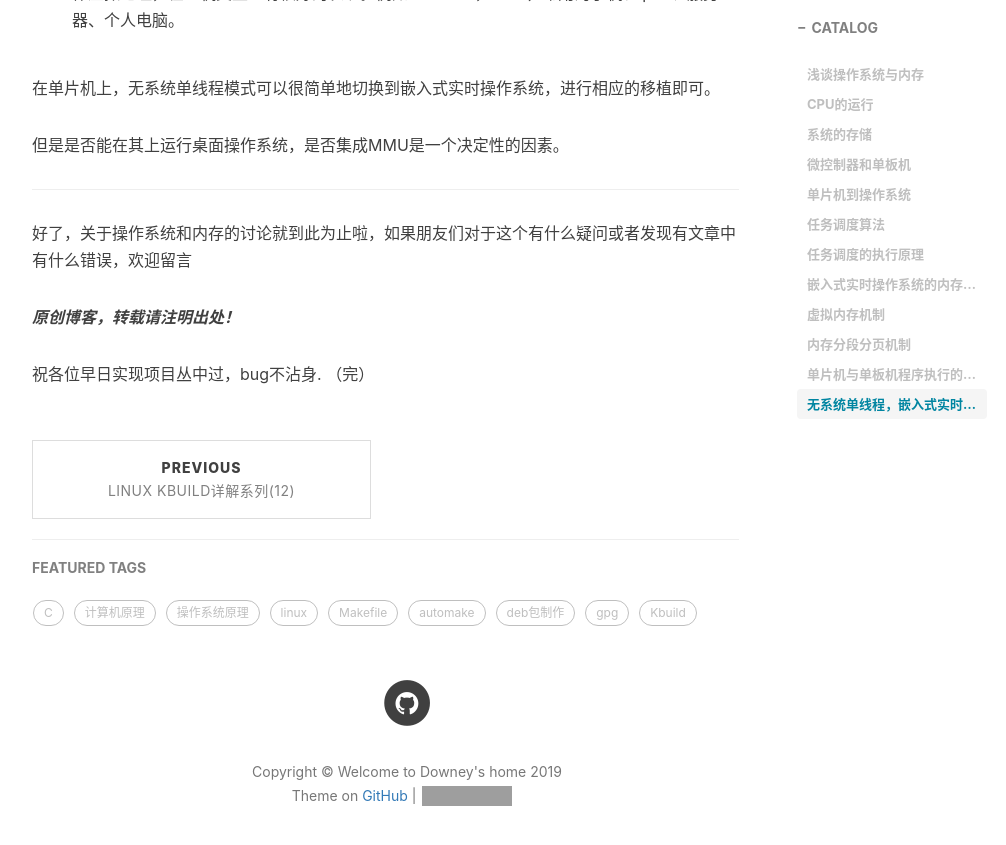
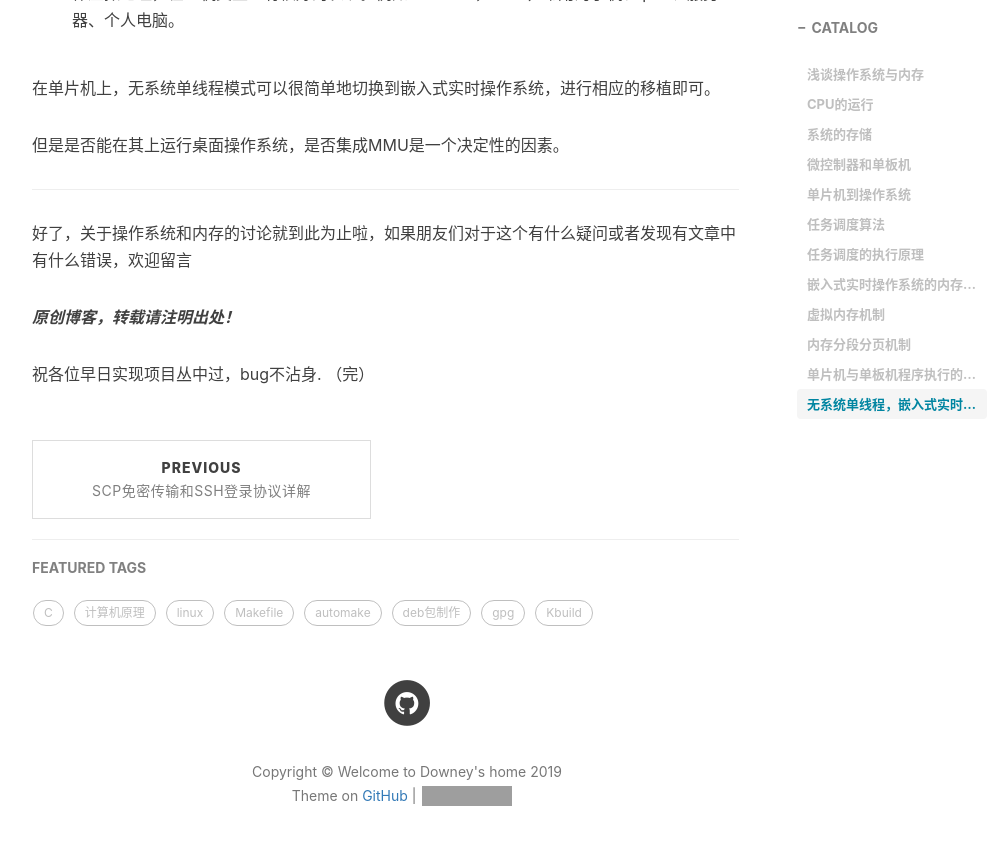
Before and after one commit to downeyboy/downeyboy.github.io, a Jekyll site: the page built from _posts/2019-07-11-OS_and_memory.md, in a window 1280 px wide and 900 px high, scrolled down 8670 px. Shown: the top 845 px of the window, without its empty margins (233-1239 px from the left). Built offline with Jekyll 4.4.1, drawn with Linux system fonts in a browser that asks for light colours; nearby versions of some CDN libraries; Markdown is read by kramdown in place of the engine named in the settings; comment, search, counter and statistics services are not loaded; some of the changed lines change nothing that is shown; grey boxes are pictures that could not be loaded.

Commit message:
add : scp and ssh

````diff
--- /dev/null
+++ b/_posts/2019-06-25-SCP_and_SSH.md
@@ -0,0 +1,301 @@
+---
+layout:     post
+title:      SCP免密传输和SSH登录协议详解
+subtitle:
+date:       2019-06-25
+author:     Downeyboy
+header-img: img/blog-post-bg.jpg
+catalog: true
+tags:	    加密协议
+---
+
+# SCP免密传输和SSH登录协议详解
+在linux下开发时，经常需要登录到其他的设备上，例如虚拟机内ubuntu、树莓派等等，经常涉及到传输文件的操作，传输文件有很多中方法，如物理磁盘拷贝，基于网络的samba服务、SCP传输、ftp文件传输等等，今天我们就来聊聊出场频率最高的SCP传输。
+
+
+## SCP的使用
+在linux环境中，当我们需要在两台机器之间传输数据时，经常会用到SCP指令，(SCP指令其实就是基于SCP(secure copy)协议实现的应用程序)，SCP的使用示例：
+
+```
+scp a.out downey@192.168.1.101:/home/donwey
+```
+
+从示例可以看出，上述示例为：**将a.out这个文件传送给IP为192.168.1.101目标机器的/home/downey目录下**，如果是第一次传输，终端会显示：
+
+```
+The authenticity of host '192.168.4.77 (192.168.4.77)' can't be established.ECDSA key fingerprint is 7f:d8:d6:37:4f:a7:6f:8d:a3:00:45:7f:0d:xx:xx:xx.Are you sure you want to continue connecting (yes/no)?
+```
+
+接着键入：
+
+```
+yes
+```
+
+然后系统会提示你输入账户和密码，注意这个密码指的是目标机器上用户的账号密码，正确输入之后传输完成。
+
+传输流程是比较简单的，但是知道怎么做，当然还需要知道为什么这么做，所以我们需要来探究scp指令背后的秘密。
+
+****
+
+## 预备知识
+在介绍SCP协议之前，我们先得了解一下SSH协议，和计算机中的加密方式，因为SCP协议的登录过程基于SSH协议。
+
+
+## 对称加密
+对称加密，即在数据传输过程中对数据进行加密和解密的算法使用同一个密钥，这种加密算法有什么弊端呢？
+
+当客户端需要与服务器端进行数据传输时，不管是由客户端还是由服务端产生的密钥，都得将这个密钥传给对方才能实现加解密，而在传输的过程中就可能造成密钥的泄漏。
+
+那么有些人就要说了，那我不用网络传输秘钥，我可以使用口头传输或者u盘拷贝的方法。
+
+是的，这样就可以保证安全，但是在大多数互联网应用中，通信双方是陌生设备，无法做到上述的方式。
+
+****
+
+## 非对称加密
+针对对称加密带来的风险，非对称加密则解决了这个问题。
+
+将加解密使用的密钥分为公钥和私钥，公钥可以公开，而私钥则由密钥生成者保存，客户端使用公钥进行加密，而服务端用私钥进行解密，且目前来说还没有出现能从公钥推算出私钥的的破解机制。
+
+所以相对于对称加密而言，这种加密方式更加安全，但是这种加密方式的缺点是会占用更多的计算机资源，而且这种资源的耗费量是巨大的。
+
+****
+
+## 常见的加密方式
+
+### 对称加密：
+* DES(Data Encryption Standard):加密速度较快，适合加密大量数据的场合。
+
+* 3DES：基于DES的加密算法，顾名思义，这是对一块数据用三个不同的密钥进行三次加密，显而易见强度更高，更安全。
+
+* RC2和RC4：用变长密钥对大量数据进行加密，速度比DES更快
+
+* IDEA:（International Data Encryption Algorithm）国际数据加密算法，使用 128 位密钥提供非常强的安全性；
+
+* AES:高级加密标准，是下一代的加密算法标准，速度快，安全级别高，这个加密算法被广泛应用。
+
+****
+
+### 非对称加密：
+
+* RSA:是一个支持变长密钥的公共密钥算法，需要加密的文件块的长度也是可变的，目前使用最广的加密算法
+
+* Diff ieˉHellman：每次交换数据的时候都使用一组新的密钥，有效地防止了第三方获得私钥后解密所有信息，但是同时对中间人攻击的防护比较薄弱。
+
+****
+
+## SSH协议
+SSH是一种加密的网络传输协议，可在不安全的网络中为网络服务提供安全的传输环境，最常见的运用是远程登录。SSH的交互流程是这样的：
+
+1. 客户端发送请求：这个请求其实就是ssh登录请求，即发起者拥有服务器上的某个用户的账号密码，以远程登录的方式来操作服务器。
+
+2. 服务器将公钥发送给客户端，这个公钥是给客户端进行数据加密用的
+
+3. 客户端收到服务器公钥，确定是否继续连接？为什么会有这么一个流程呢，既然我指定了就是要连接服务器，为什么还要让我确认一次,这会不会是多此一举呢？其实不然，这是为了防范中间人攻击。
+
+4. 客户端用公钥对密码进行加密，再发送给服务器
+
+5. 服务器用私钥对密码进行解密，返回登录结果
+
+
+****
+
+### 中间人攻击
+
+刚刚提到中间人攻击，我们就来看看什么是中间人攻击？
+
+我们大可以想一想，在一个不安全的网络中，如果我发送的请求被第三方截获，而第三方把他的公钥发给我，而我用他的公钥对密码进行加密，然后再发送给他，他就获得了完整的账号密码，这时候他就可以拿着从我这儿窃取来的信息登录服务器。
+
+那么，在一个不安全的网络中，我们该怎样防范这种攻击方式呢？一般有两种方法：
+
+1. 服务器将公钥公布在官方或者以其他方式公开，让用户可以查到进行对比，如果不匹配，就在第三步的时候取消登录即可。
+
+2. CA证书，由一个权威机构CA对公钥进行认证，CA机构的数字签名使得攻击者不能伪造和篡改证书。CA机构会为申请者发放一个公钥，CA将该公钥和申请者的身份信息绑定在一起，并为之签字。
+
+如果一个用户想鉴别另一个证书的真伪，他就用 CA 的公钥对那个证书上的签名进行验证，一旦验证通过，该证书就被认为是有效的。
+
+
+****
+
+## SCP的传输
+说回到SCP的传输，SCP的传输第一步就是进行SSH的登录动作，然后再基于SSH协议进行文件的传输，整个传输过程是加密的。
+
+在上面提到的ssh登录流程中，是最基本的登录流程，特点在登录时服务器要求客户端提供账号密码进行验证，其实这样是非常麻烦的，在每次登录或者传输文件时，都要输入账号密码，这对于以偷懒为终极目标的程序员来说这是不能忍受的。
+
+****
+
+## SCP的免密传输
+我们可以想一想，为什么在每次登录的时候都需要用户输入密码？
+
+所有人都知道这是为了验证登录者的是否有操作权限，那换一个思路想一下，有没有另外一种方法也能验证登录者有这个登录权限呢？
+
+当然是有的，这种验证方式建立在非对称加密协议上，当客户端C想要访问服务器S时，在客户端生成一对密钥(通常使用rsa协议)，将客户端C生成的公钥放置在服务器S上，这样在连接时只需要验证服务器S上是否存在客户端C的公钥就可以完成验证操作。(详细流程见下文)
+
+这种方式可以被接收的原因是：如果用户有权限将客户端的公钥放到服务器上，那么该用户肯定拥有登录该服务器的权限，而且公钥又是唯一的，所以服务端在验证的时候直接对比公钥就好了。
+
+****
+
+### 实现SCP免密传输的操作
+
+* 如果你在服务器拥有一个账号，名为downey
+
+* 在某一时刻你需要用一台客户机A登录到服务器上进行操作
+
+* 在客户机A的家目录下的.ssh目录下生成一对秘钥，linux下的指令为：
+
+
+```
+ssh-keygen -t rsa -P ""
+```
+
+***(ssh-keygen为秘钥生成应用程序，-t rsa 表示加密类型为rsa)***
+
+* 执行上述命令后，系统会提示选择生成秘钥放置的目录和密码，一般为默认选择，一路回车。(但是如果你要追求更高的安全性，你可以选择添加上私钥密码),然后在/home/downey/.ssh目录下就会生成两个文件:id_rsa和id_rsa.pub,其中id_rsa为私钥，而id_rsa.pub为公钥。
+
+* 在服务器端的/home/downey/.ssh/目录下新建文件authorized_keys(如果有则不用创建)，将客户端A上刚刚生成的id_rsa.pub文件中的内容复制到服务器端  **/home/downey/.ssh/authorized_keys文件中(如果里面有内容则另起一行)**
+
+这样就可以直接用scp指令(或者ssh登录)进行文件传输而不用进行账号密码验证了，相当于客户机(操作机器)与服务器建立了安全连接(原理见下文)，如果换一台机器登录，依旧需要验证(因为服务器端的公钥只与这台机器上私钥相匹配)。
+
+### 注意
+
+**在这些文件操作的时候，特别需要注意的就是文件的权限问题，很多朋友就是把文件从其他地方复制过来，然后修改文件确保文件内容与目标一致就可以，但是发现这样的操作并没有达到免密传输的效果，很可能就是文件权限出了问题**
+
+**同时，在某些服务器平台上，可能会提供网页端的接口来存放客户端的pub_key，就像github添加公钥的操作方式，但是原理都是将客户端公钥添加到服务器中**
+
+
+****
+
+### 免密传输的登录流程
+
+实现SCP传输的第一步是通信双方进行安全连接(登录)，上面提到的SSH登录流程为SSH首次登录的大概讲解，我们不妨来详细探究在免密传输时的登录流程：
+
+1. 客户端向服务端发送连接请求，询问服务器是否支持pubkey的方式进行登录
+
+2. 服务端收到客户端的请求，表示接收pubkey的方式进行登录。
+
+3. 接收到服务端的回复，客户端决定使用pubkey的方式进行登录，客户端将一段数据用私钥进行加密，生成签名，并且将自己的公钥发送给服务器。
+
+4. 服务端收到客户端发过来的数据，首先将客户端的公钥取出来，在/home/$USER/.ssh/authorized_keys/中查找是否存在客户端的公钥，如果有，进行对比。
+
+    仅仅对比是否存在客户端的公钥当然是不够安全的，服务器接着使用客户端提供的公钥对客户端发过来的签名(经私钥加密)进行解密，如果解密后的数据内容正确，表示整个验证流程完成。
+
+5. 服务端返回登录结果。
+
+
+****
+
+### SSH登录流程疑难解答
+
+#### 客户端发送给服务器的签名数据
+在上述免密传输的登录部分的第三点我有提到，客户端将一段数据用私钥加密生成签名，然后服务器再对这段数据进行解密，那么服务器怎么知道这段数据是否正确呢？
+
+首先，客户端发送给服务器的数据字段是这样的：
+
+```
+byte      SSH_MSG_USERAUTH_REQUEST
+string    user name
+string    service name
+string    "publickey"
+boolean   TRUE
+string    public key algorithm name
+string    public key to be used for authentication
+string    signature     //数据签名部分
+```
+
+而客户端使用私钥进行加密的数据字段是这样的：
+
+```
+string    session identifier
+byte      SSH_MSG_USERAUTH_REQUEST
+string    user name
+string    service name
+string    "publickey"
+boolean   TRUE
+string    public key algorithm name
+string    public key to be used for authentication
+```
+
+对比发现，事实上客户端同时发了一份数据和数据的签名给服务端，服务端就可以做对比了。
+
+
+****
+
+#### 为什么公钥可以对私钥加密的数据解密
+很多朋友看完上述免密传输登录流程之后，表示非常疑惑：
+
+为什么公钥可以对私钥加密的数据进行解密？
+
+公钥本来就是公开的，那岂不是私钥加密的数据根本没有安全性可言？
+
+首先回答第一个问题：为什么公钥可以对私钥的加密数据进行解密。答案是：这是SSH协议的规定(好像是废话)。
+
+好吧，正经地回答第二个问题，公钥是公开的，所有人都可以获得，而私钥只有拥有者才有，那由这对密钥加密的数据是否就没有安全性可言呢？
+
+答案当然不是，安全性高着呢。只是，一般的加密过程是公钥加密，私钥解密，这部分数据自然是安全的。
+
+那么私钥加密的数据呢，私钥加密的数据确实没有安全性可言，因为用私钥加密数据根本就不是为了安全性，而是作为一种验证身份的手段。
+
+因为私钥是唯一的，一旦使用公钥对私钥加密的数据解密成功，服务端S就可以完全确定这条消息是由拥有对应私钥的客户端C发出的，而不是第三方伪装者发出的。
+
+所以，公钥加密私钥解密，是为了数据的安全性，而私钥加密公钥解密，则是为了验证数据发送者的身份。
+
+
+****
+
+#### 数据传输的加密方式
+一般情况下SSH使用rsa加密算法登录，SCP基于SSH协议，所以很多人自然地认为在数据传输时，使用的加密算法也是rsa。
+
+事实上，由于非对称加密算法计算太过于耗时，对所有数据进行加密根本不现实，所以在传输数据时一般使用对称加密算法。
+
+上面有提到，对称加密算法的弊端是密钥传输过程容易被窃取，所以通常使用非对称加密算法来传输对称加密算法的密钥，来保证安全性。
+
+为此，我还使用wareshark工具试图梳理整个数据传输流程，花了一天的时间得出一个结论：针对整个SCP实现的加密算法这一块，以博主的水平，暂时惹不起....(不过也只是暂时！！)
+不过收获还是有的：SCP数据传输流程结合了多种加密算法，同时还根据不同级别的安全要求结合不同的加密算法。
+
+一般来说，综合对称和非对称加密算法的特性，非对称加密一般用于登录验证、密钥传输等数据量小、安全性要求较高的的部分。
+
+而对称算法用来传输大量数据。
+
+
+****
+
+#### 网上的错误描述
+事实上，网络上对于SSH的登录过程描述有不少错误之处，最经典的一个错误观点是服务器发送一个通过公钥加密的字符串给客户端，客户端私钥进行解密，然后发给服务端。
+
+服务端将发出的字符串与收到的字符串进行对比，完成验证过程。
+
+这种做法看起来是非常合理的，但事实上SSH并不采用这种做法，具体原因引用官方文档中的一句话：
+
+```
+the signing operation involves some expensive computation.
+To avoid unnecessary processing and user interaction。
+```
+
+这句话意思很简单，加密的计算操作是非常耗时的，我们应该避免不必要的交互以节省资源。
+
+为什么我那么自信确定它们的描述有误呢？并不是飘柔给我的自信，而是[官方文档](https://www.ietf.org/rfc/rfc4252.txt)
+
+(多嘴一句，找资源一定要先找官方文档的)
+
+
+****
+
+###github的免密传输
+用过github的盆友可能对免密传输有种熟悉的感觉，没错！在github的配置中，如果需要进行免密传输，流程是：
+
+1. 在客户机生成一对秘钥，同样是id_rsa,id_rsa.pub
+
+2. 将id_rsa.pub里的内容添加到github的settings的SSH and GPG keys选项页面中
+
+同样的，相当于github服务端与机器已经建立用户识别机制，不需要再用账号密码来识别。
+
+
+***
+
+
+好了，关于 SCP传输的讨论 就到此为止啦，如果朋友们对于这个有什么疑问或者发现有文章中有什么错误，欢迎留言
+
+***原创博客，转载请注明出处！***
+
+祝各位早日实现项目丛中过，bug不沾身.
--- a/_posts/2019-07-11-OS_and_memory.md
+++ b/_posts/2019-07-11-OS_and_memory.md
@@ -6,7 +6,7 @@
 author:     Downeyboy
 header-img: img/blog-post-bg.jpg
 catalog: true
-tags:	    操作系统原理
+tags:	    计算机原理  加密算法
 ---
 ****
 
````
Also changed, not shown: _posts/2018-12-01-system_sync_mech.md (line endings or trailing spaces).
